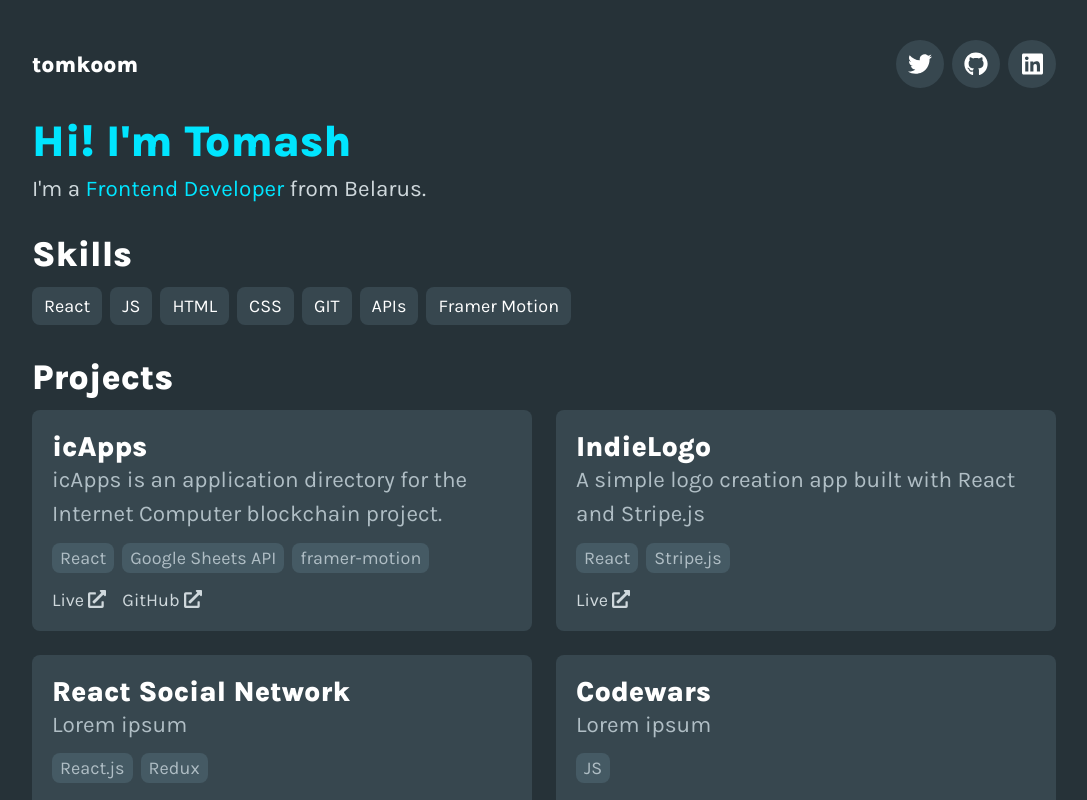
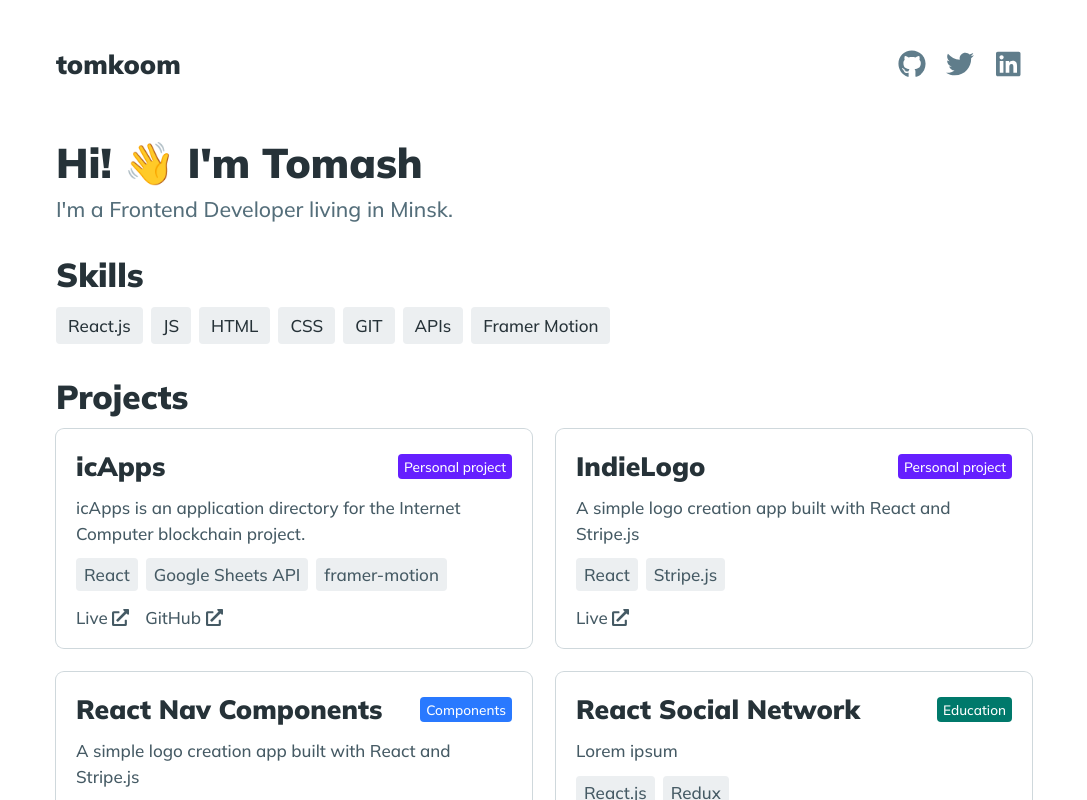
Before and after one commit to tomkoom/folio, a React (Create React App) app: page / in a window 1280 px wide. Shown: the top 800 px of the page, without its empty margins (96-1183 px from the left). Built offline with nearby package versions, Linux system fonts and the light colour scheme.

Commit message:
feat: change theme to light

```diff
--- a/public/index.html
+++ b/public/index.html
@@ -7,9 +7,9 @@
     <meta name="theme-color" content="#000000" />
     <meta
       name="description"
-      content="Web site created using create-react-app"
+      content="Tomash Sugint Portfolio"
     />
-    <link rel="apple-touch-icon" href="%PUBLIC_URL%/logo192.png" />
+    <!-- <link rel="apple-touch-icon" href="%PUBLIC_URL%/logo192.png" /> -->
     <!--
       manifest.json provides metadata used when your web app is installed on a
       user's mobile device or desktop. See https://developers.google.com/web/fundamentals/web-app-manifest/
--- a/src/App.css
+++ b/src/App.css
@@ -1,4 +1,5 @@
 @import url("https://fonts.googleapis.com/css2?family=Karla:wght@400;600;800&display=swap");
+@import url("https://fonts.googleapis.com/css2?family=Mulish:wght@500;700;900&display=swap");
 
 :root {
 	/* FLUENT UI https://developer.microsoft.com/en-us/fluentui#/styles/web/colors/neutrals */
@@ -32,7 +33,7 @@
 
 	--cyanA200: #18ffff;
 	--cyanA400: #00e5ff;
-
+	--indigoA700: #304ffe;
 	--deepOrangeA400: #ff3d00;
 
 	/* FONT SIZE */
@@ -45,9 +46,9 @@
 	--fontSize7: 0.8rem;
 
 	/* FONT WEIGHT */
-	--black: 800;
-	--bold: 600;
-	--medium: 400;
+	--black: 900;
+	--bold: 700;
+	--medium: 500;
 	--light: 300;
 }
 
@@ -58,23 +59,25 @@
 }
 
 html {
-	font-size: 18px; /* Root font size */
+	font-size: 17px; /* Root font size */
 }
 
 body {
-	font-family: "Karla", sans-serif;
-	color: white;
-	background-color: var(--blueGray900);
+	font-family: "Mulish", sans-serif;
+	color: var(--blueGray900);
 }
 
 .App {
+	display: flex;
+	flex-direction: column;
+	gap: 32px;
 	max-width: 1024px;
 	margin: 24px auto;
+	padding: 0 24px;
 }
 
 a {
 	text-decoration: none;
-	color: white;
 }
 
 code {
@@ -84,12 +87,19 @@ code {
 
 /* TYPOGRAPHY */
 
+h1 {
+	font-size: var(--fontSize1);
+	font-weight: var(--black);
+}
+
 h2 {
 	font-size: var(--fontSize2);
+	font-weight: var(--black);
 }
 
 h3 {
 	font-size: var(--fontSize3);
+	font-weight: var(--black);
 }
 
 .text {
@@ -101,7 +111,3 @@ h3 {
 .blueGray200 {
 	color: var(--blueGray200);
 }
-
-.cyanA400 {
-	color: var(--cyanA400);
-}
--- a/src/components/About/About.jsx
+++ b/src/components/About/About.jsx
@@ -4,10 +4,9 @@ import css from "./About.module.css";
 const About = () => {
 	return (
 		<section className={css.about}>
-			<h2>Hi! I'm Tomash</h2>
+			<h2>Hi! 👋 I'm Tomash</h2>
 			<p className={css.intro}>
-				I'm a <span className="cyanA400">Frontend Developer</span> from
-				Belarus.
+				I'm a <span>Frontend Developer</span> living in Minsk.
 			</p>
 		</section>
 	);
--- a/src/components/About/About.module.css
+++ b/src/components/About/About.module.css
@@ -1,15 +1,7 @@
 /* ABOUT */
-
-.about {
-	margin: 12px 0 32px 0;
-}
-
-.about h2 {
-	color: var(--cyanA400);
-}
 
 .intro {
 	margin-top: 8px;
 	font-size: var(--fontSize5);
-	color: var(--blueGray100);
+	color: var(--blueGray600);
 }
--- a/src/components/Nav/Nav.jsx
+++ b/src/components/Nav/Nav.jsx
@@ -6,7 +6,6 @@ import {
 	faGithub,
 	faLinkedin,
 } from "@fortawesome/free-brands-svg-icons";
-import { motion } from "framer-motion";
 
 const Nav = () => {
 	return (
@@ -19,59 +18,38 @@ const Nav = () => {
 				</div>
 
 				<ul className={css.nav__list}>
-					<motion.li
-						className={css.nav__list__item}
-						whileHover={{ y: "-6px" }}
-						transition={{
-							type: "spring",
-							bounce: 0.66,
-						}}
-					>
+					<li className={css.nav__list__item}>
+						<a
+							className={css.nav__list__item__link}
+							href="https://github.com/tomkoom"
+							target="_blank"
+							rel="noopener noreferrer"
+						>
+							<FontAwesomeIcon icon={faGithub} />
+						</a>
+					</li>
+
+					<li className={css.nav__list__item}>
 						<a
 							className={css.nav__list__item__link}
 							href="https://twitter.com/_tomkoom"
 							target="_blank"
 							rel="noopener noreferrer"
 						>
-							<FontAwesomeIcon icon={faTwitter} size="lg" />
+							<FontAwesomeIcon icon={faTwitter} />
 						</a>
-					</motion.li>
+					</li>
 
-					<motion.li
-						className={css.nav__list__item}
-						whileHover={{ y: "-6px" }}
-						transition={{
-							type: "spring",
-							bounce: 0.66,
-						}}
-					>
-						<a
-							className={css.nav__list__item__link}
-							href="https://github.com/tomkoom"
-							target="_blank"
-							rel="noopener noreferrer"
-						>
-							<FontAwesomeIcon icon={faGithub} size="lg" />
-						</a>
-					</motion.li>
-
-					<motion.li
-						className={css.nav__list__item}
-						whileHover={{ y: "-6px" }}
-						transition={{
-							type: "spring",
-							bounce: 0.66,
-						}}
-					>
+					<li className={css.nav__list__item}>
 						<a
 							className={css.nav__list__item__link}
 							href="https://www.linkedin.com/in/tomash-sugint/"
 							target="_blank"
 							rel="noopener noreferrer"
 						>
-							<FontAwesomeIcon icon={faLinkedin} size="lg" />
+							<FontAwesomeIcon icon={faLinkedin} />
 						</a>
-					</motion.li>
+					</li>
 				</ul>
 			</div>
 		</div>
--- a/src/components/Nav/Nav.module.css
+++ b/src/components/Nav/Nav.module.css
@@ -9,20 +9,20 @@
 }
 
 .nav__logo__title {
-	font-size: var(--fontSize5);
+	font-size: var(--fontSize4);
+	color: var(--blueGray900);
 }
 
 .nav__list {
 	list-style: none;
 	display: flex;
-	gap: 8px;
+	/* gap: 8px; */
 }
 
 .nav__list__item {
 	width: 48px;
 	height: 48px;
-
-	background-color: var(--blueGray800);
+	/* background-color: var(--blueGray50); */
 	border-radius: 50%;
 }
 
@@ -31,4 +31,12 @@
 	place-items: center;
 	width: 100%;
 	height: 100%;
+	font-size: 28px;
+	/* font-size: var(--fontSize4); */
+	color: var(--blueGray500);
 }
+
+.nav__list__item__link:hover {
+	color: var(--blueGray900);
+	box-shadow: 0 2 0 var(--blueGray900);
+}
--- a/src/components/Projects/Projects.jsx
+++ b/src/components/Projects/Projects.jsx
@@ -12,7 +12,7 @@ const projects = [
 			"icApps is an application directory for the Internet Computer blockchain project.",
 		liveLink: "https://icapps.xyz/",
 		githubLink: "https://github.com/tomkoom/icApps",
-		category: ["Personal project"],
+		category: "Personal project",
 		tags: ["React", "Google Sheets API", "framer-motion"],
 	},
 	{
@@ -21,15 +21,24 @@ const projects = [
 			"A simple logo creation app built with React and Stripe.js",
 		liveLink: "https://indielogo.co/",
 		githubLink: "",
-		category: ["Personal project"],
+		category: "Personal project",
 		tags: ["React", "Stripe.js"],
+	},
+	{
+		name: "React Nav Components",
+		description:
+			"A simple logo creation app built with React and Stripe.js",
+		liveLink: "https://react-responsive-nav2.netlify.app/",
+		githubLink: "https://github.com/tomkoom/react-responsive-nav2",
+		category: "Components",
+		tags: ["React", "framer-motion"],
 	},
 	{
 		name: "React Social Network",
 		description: "Lorem ipsum",
 		liveLink: "https://reactsocnet.netlify.app/",
 		githubLink: "",
-		category: ["Education"],
+		category: "Education",
 		tags: ["React.js", "Redux"],
 	},
 	{
@@ -37,7 +46,7 @@ const projects = [
 		description: "Lorem ipsum",
 		liveLink: "https://www.codewars.com/users/tomkoom/",
 		githubLink: "",
-		category: ["Education"],
+		category: "Education",
 		tags: ["JS"],
 	},
 	{
@@ -45,7 +54,7 @@ const projects = [
 		description: "Lorem ipsum",
 		liveLink: "https://career.habr.com/tomkoom",
 		githubLink: "",
-		category: ["CV"],
+		category: "CV",
 		tags: [],
 	},
 ];
@@ -58,10 +67,35 @@ const Projects = () => {
 				{/* LIST */}
 				{projects.map((p, i) => (
 					<div className={css.projects__grid__item} key={i}>
-						<h3 className={css.projects__grid__item__title}>
-							{p.name}
-						</h3>
-						<p className="text blueGray200">{p.description}</p>
+						<div className={css.projects__grid__item__caption}>
+							<h3
+								className={
+									css.projects__grid__item__caption__title
+								}
+							>
+								{p.name}
+							</h3>
+							<div
+								className={
+									css.projects__grid__item__caption__category
+								}
+								style={
+									p.category === "Personal project"
+										? { backgroundColor: "#651fff" }
+										: p.category === "Education"
+										? { backgroundColor: "#00796b" }
+										: p.category === "Components"
+										? { backgroundColor: "#2979ff" }
+										: null
+								}
+							>
+								{p.category}
+							</div>
+						</div>
+
+						<p className={css.projects__grid__item__description}>
+							{p.description}
+						</p>
 
 						<div className={css.projects__grid__item__tags}>
 							{p.tags.map((tag, i) => (
@@ -83,6 +117,8 @@ const Projects = () => {
 									css.projects__grid__item__links__item
 								}
 								style={p.liveLink ? null : { display: "none" }}
+								target="_blank"
+								rel="norefferer noopener"
 							>
 								Live {externalLinkIcon}
 							</a>
@@ -94,6 +130,8 @@ const Projects = () => {
 								style={
 									p.githubLink ? null : { display: "none" }
 								}
+								target="_blank"
+								rel="norefferer noopener"
 							>
 								GitHub {externalLinkIcon}
 							</a>
--- a/src/components/Projects/Projects.module.css
+++ b/src/components/Projects/Projects.module.css
@@ -6,17 +6,36 @@
 	grid-gap: 24px;
 	width: 100%;
 	margin-top: 12px;
-	/* max-height: 0; */
 }
 
 .projects__grid__item {
 	padding: 20px;
 	border-radius: 8px;
-	background-color: var(--blueGray800);
+	box-shadow: 0 0 0 1px var(--blueGray100);
 }
 
-.projects__grid__item__title {
+.projects__grid__item__caption {
+	display: flex;
+	justify-content: space-between;
+	align-items: center;
+}
+
+.projects__grid__item__caption__title {
 	font-size: var(--fontSize4);
+}
+
+.projects__grid__item__caption__category {
+	display: inline-block;
+	color: white;
+	padding: 4px 6px;
+	border-radius: 4px;
+	font-size: var(--fontSize7);
+}
+
+.projects__grid__item__description {
+	margin: 12px 0;
+	line-height: 150%;
+	color: var(--blueGray700);
 }
 
 /* TAGS */
@@ -27,10 +46,10 @@
 }
 
 .projects__grid__item__tags__item {
-	color: var(--blueGray200);
-	padding: 4px 8px;
-	background-color: var(--blueGray700);
-	border-radius: 8px;
+	color: var(--blueGray700);
+	padding: 6px 8px;
+	background-color: var(--blueGray50);
+	border-radius: 4px;
 }
 
 /* LINKS */
@@ -41,10 +60,10 @@
 }
 
 .projects__grid__item__links__item {
-	color: var(--blueGray100);
+	color: var(--blueGray700);
 }
 
 .projects__grid__item__links__item:hover {
-	color: white;
-	box-shadow: 0 2px 0 white;
+	color: var(--blueGray900);
+	box-shadow: 0 2px 0 var(--blueGray900);
 }
--- a/src/components/Skills/Skills.jsx
+++ b/src/components/Skills/Skills.jsx
@@ -1,7 +1,15 @@
 import React from "react";
 import css from "./Skills.module.css";
 
-const skills = ["React", "JS", "HTML", "CSS", "GIT", "APIs", "Framer Motion"];
+const skills = [
+	"React.js",
+	"JS",
+	"HTML",
+	"CSS",
+	"GIT",
+	"APIs",
+	"Framer Motion",
+];
 
 const Skills = () => {
 	return (
--- a/src/components/Skills/Skills.module.css
+++ b/src/components/Skills/Skills.module.css
@@ -1,9 +1,8 @@
-.skills {
-	margin-bottom: 32px;
-}
+/* SKILLS */
 
 .skills__container {
 	display: flex;
+	flex-wrap: wrap;
 	gap: 8px;
 	margin-top: 12px;
 }
@@ -11,6 +10,6 @@
 .skills__container__tag {
 	display: inline-block;
 	padding: 8px 12px;
-	background-color: var(--blueGray800);
-	border-radius: 8px;
+	background-color: var(--blueGray50);
+	border-radius: 4px;
 }
```
Also changed, not shown: package.json (+6 -2 lines), 2 other files (tests, documents, lock files or other folders).
